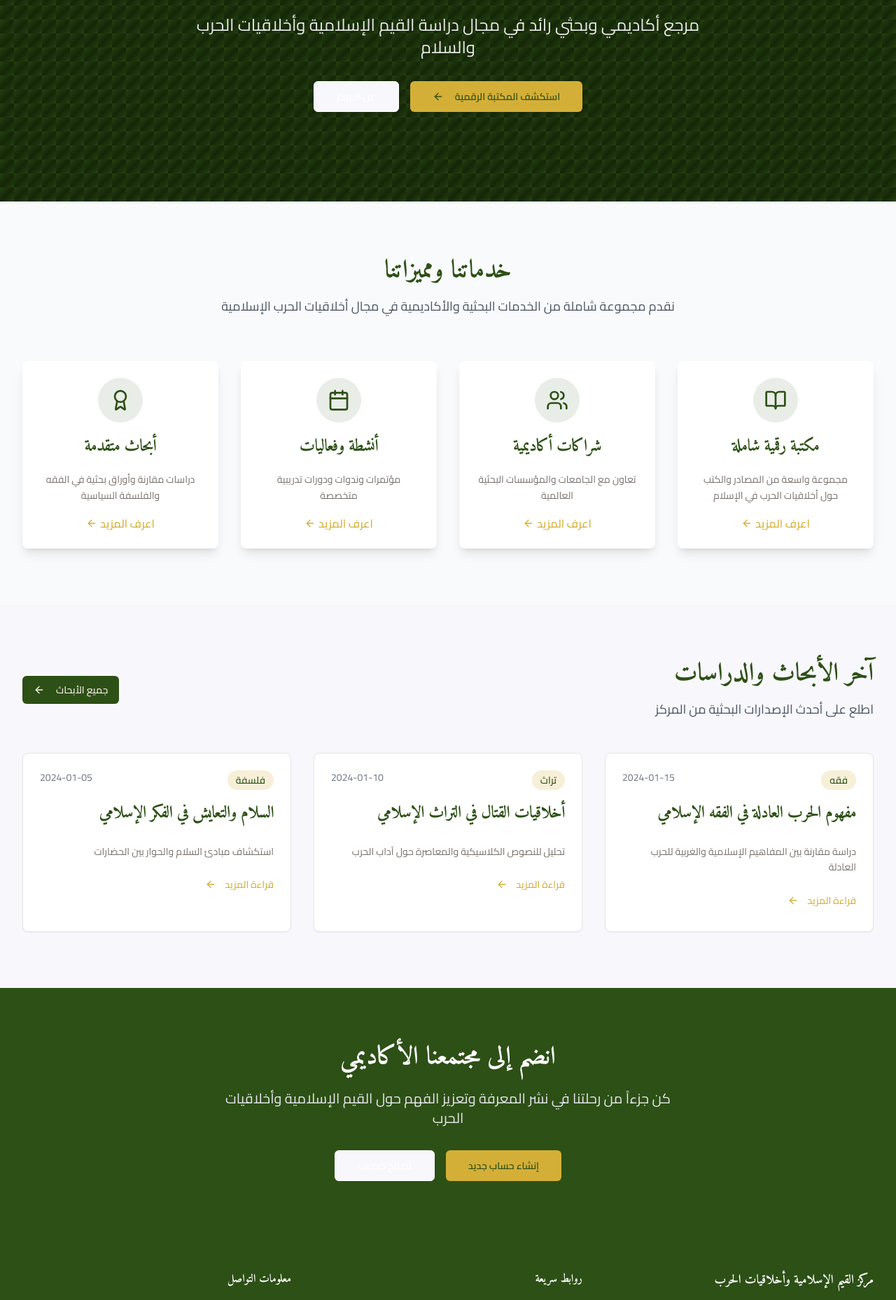
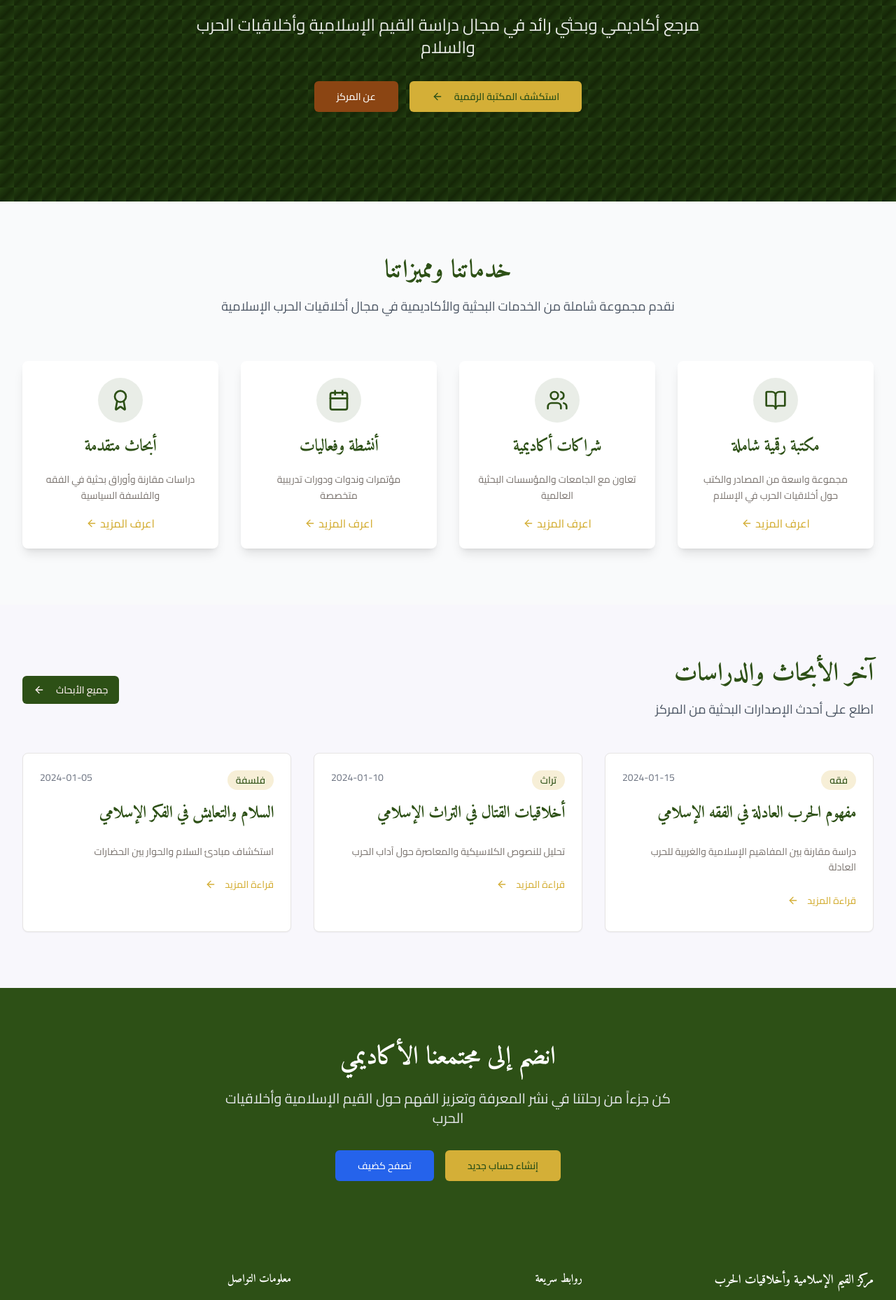
Before and after one commit to Zidane-Khaled/islamic-values-war-ethics-2a9d9911, a React (Vite) app: page / in a window 1280 px wide. Shown: the part 317-2175 px from the top of the page at 70% size. Built offline with nearby package versions, Linux system fonts and the light colour scheme.

Commit message:
Fix: Change button colors
Change the color of the "عن المركز" and "تصفح كضيف" buttons as requested.

```diff
--- a/src/pages/Index.tsx
+++ b/src/pages/Index.tsx
@@ -72,7 +72,7 @@ export default function Index() {
                 استكشف المكتبة الرقمية
                 <ArrowLeft className="mr-2 h-5 w-5" />
               </Button>
-              <Button size="lg" variant="outline" className="border-white text-white hover:bg-white hover:text-islamic-green">
+              <Button size="lg" className="bg-islamic-brown hover:bg-islamic-brown/80 text-white border-0">
                 عن المركز
               </Button>
             </div>
@@ -181,7 +181,7 @@ export default function Index() {
             <Button size="lg" className="bg-islamic-gold hover:bg-islamic-darkGold text-islamic-green font-semibold">
               إنشاء حساب جديد
             </Button>
-            <Button size="lg" variant="outline" className="border-white text-white hover:bg-white hover:text-islamic-green">
+            <Button size="lg" className="bg-blue-600 hover:bg-blue-700 text-white border-0">
               تصفح كضيف
             </Button>
           </div>
```
